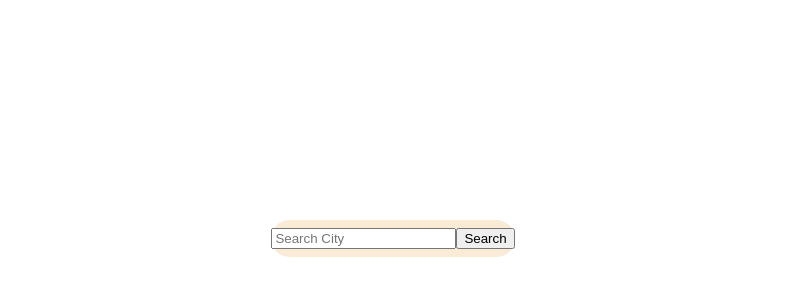
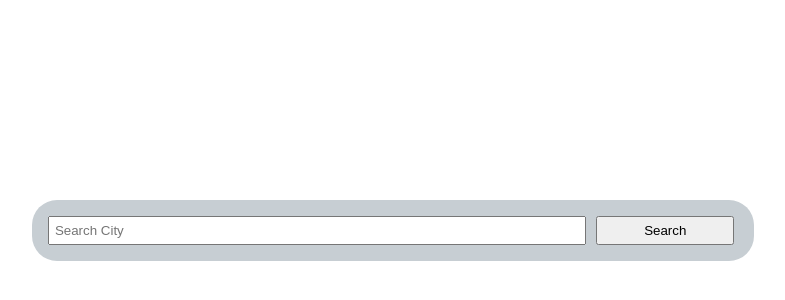
Before and after one commit to crixxcroxx/openWeather-app, a React (Create React App) app: page / in a window 1280 px wide. Shown: the part 162-462 px from the top of the page, without its empty margins (247-1032 px from the left). Built offline with nearby package versions, Linux system fonts and the light colour scheme.

Commit message:
Update css

```diff
--- a/src/components/App/app.css
+++ b/src/components/App/app.css
@@ -4,7 +4,7 @@
   gap: 64px;
 
   padding: 32px;
-  background-color: lightgrey;
+  background-color: var(--clr-neutral);
 }
 
 @media screen and (min-width: 600px) {
@@ -12,7 +12,6 @@
     flex-direction: row;
     gap: 0;
 
-    width: 100%;
     padding: 0;
     border-radius: var(--border-radius-main);
   }
--- a/src/components/Card/card.css
+++ b/src/components/Card/card.css
@@ -3,14 +3,15 @@
   flex-direction: column;
   justify-content: space-between;
 
-  padding: 32px 64px;
+  padding: 32px;
+  color: var(--clr-white);
   border-radius: var(--border-radius-main);
-  background-color: salmon;
+  background-color: var(--clr-blue);
 }
 
 .card-icon {
-  width: 250px;
-  height: 250px;
+  width: 120px;
+  height: 120px;
 }
 
 @media screen and (min-width: 600px) {
--- a/src/components/SearchBar/searchBar.css
+++ b/src/components/SearchBar/searchBar.css
@@ -2,19 +2,34 @@
   display: grid;
   place-items: center;
 
-  padding: 0.5rem 0;
-  margin: 0.5rem 0;
-  border-radius: var(--border-radius-main);
-  background-color: antiquewhite;
+  padding: 1rem;
+  margin-bottom: 0.5rem;
+  background-color: var(--clr-neutral);
 }
 
 .search-bar {
   display: flex;
-  flex-direction: column;
+  gap: 10px;
+}
+
+input[type = text], button {
+  padding: 5px;
+}
+
+input[type = text] {
+  flex-basis: 78%;
+}
+
+button {
+  flex-basis: 20%;
 }
 
 @media screen and (min-width: 600px) {
-  .search-bar {
-    flex-direction: row;
+  input[type = text] {
+    width: 39rem;
+  }
+  .search-box {
+    margin: -0.5rem 0 0.5rem 0;
+    border-radius: var(--border-radius-main);
   }
 }
--- a/src/components/Side/side.css
+++ b/src/components/Side/side.css
@@ -1,10 +1,13 @@
 .item {
   display: flex;
   justify-content: space-between;
+
+  color: var(--clr-blue);
 }
 
 @media screen and (min-width: 600px) {
   .side {
     padding: 32px;
+    font-size: 18px;
   }
 }
--- a/src/components/Weekly/weekly.css
+++ b/src/components/Weekly/weekly.css
@@ -6,7 +6,7 @@
   margin: 64px 0;
   padding: 32px;
   border-radius: var(--border-radius-secondary);
-  background-color: aliceblue;
+  background-color: var(--clr-white-a);
 }
 
 .widget {
@@ -16,7 +16,8 @@
   margin: 16px 0;
   text-align: center;
   border-radius: var(--border-radius-secondary);
-  background-color: burlywood;
+  color: var(--clr-blue);
+  background-color: var(--clr-neutral);
 }
 
 .widget > * {
--- a/src/index.css
+++ b/src/index.css
@@ -1,6 +1,10 @@
 @import url('https://fonts.googleapis.com/css?family=Montserrat:200,300,400,700,900&display=swap');
 
 :root {
+  --clr-blue: #002f4b;
+  --clr-neutral: #c7ced3;
+  --clr-white: #f4f5f6;
+  --clr-white-a: #eceeefde;
   --border-radius-main: 25px;
   --border-radius-secondary: 15px;
 }
@@ -12,12 +16,13 @@
 
 body {
   display: grid;
+  place-items: center;
 
   width: 100vw;
   height: 100vh;
   margin: 0;
   padding: 0;
-  font-size: 32px;
+  font-size: 20px;
   font-family: 'Montserrat', sans-serif;
   -webkit-font-smoothing: antialiased;
   -moz-osx-font-smoothing: grayscale;
@@ -25,7 +30,6 @@ body {
 
 @media screen and (min-width: 600px) {
   body {
-    place-items: center;
     font-size: 16px;
     line-height: 1.5;
   }
```
